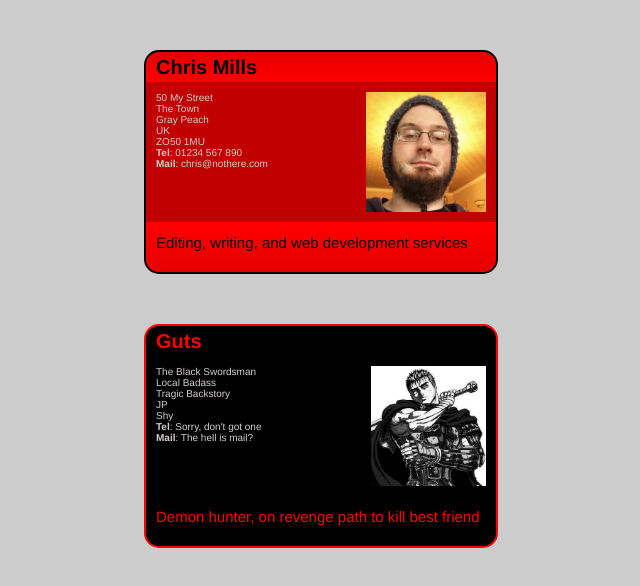
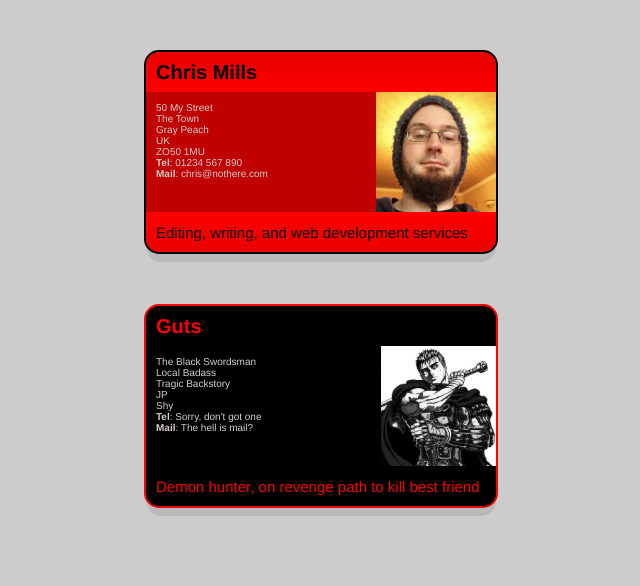
Before and after one commit to AJTerio/AJTerio.github.io, a plain HTML site: page wa/wa4.html in a window 1280 px wide. Shown: the whole page, without its empty margins (319-959 px from the left). Drawn offline with Linux system fonts and the light colour scheme.

Commit message:
Update to bizcard

```diff
--- a/css/bizcard.css
+++ b/css/bizcard.css
@@ -15,7 +15,7 @@ body {
   /* Main card rulesets */
   .card{
     width: 35em;
-    height: 22em;
+    height: 20em;
     margin: 5em auto;
     background-color: red;
     border: 0.2em solid black;
@@ -26,7 +26,7 @@ body {
   .card header{
     background-image: linear-gradient(to bottom,rgba(0,0,0,0.1), rgba(0,0,0,0));
     border-radius: 1.5em 1.5em 0 0;
-    height: 1em;
+    height: 2em;
     padding: 1em;
     line-height: 3.5em;
   }
@@ -55,18 +55,18 @@ body {
   article{
     height: 12em;
     background-color: rgba(0, 0, 0, 0.245);
-    padding: 1em;
   }
 
   /* Card article paragraph rulesets */
   article p{
     color: rgb(212, 205, 205);
+    padding: 1em;
   }
 
   /* Heading rulesets */
   h2{
     font-size: 2em;
-    line-height: .5em;
+    line-height: 1em;
   }
 
   /* Heading and paragraph rulesets */
@@ -78,7 +78,7 @@ body {
 
   .card2{
     width: 35em;
-    height: 22em;
+    height: 20em;
     margin: 5em auto;
     background-color: rgb(0, 0, 0);
     color: red;
@@ -90,7 +90,7 @@ body {
   .card2 header{
     background-image: linear-gradient(to bottom,rgba(0,0,0,0.1), rgba(0,0,0,0));
     border-radius: 1.5em 1.5em 0 0;
-    height: 1em;
+    height: 2em;
     padding: 1em;
     line-height: 3.5em;
   }
```
